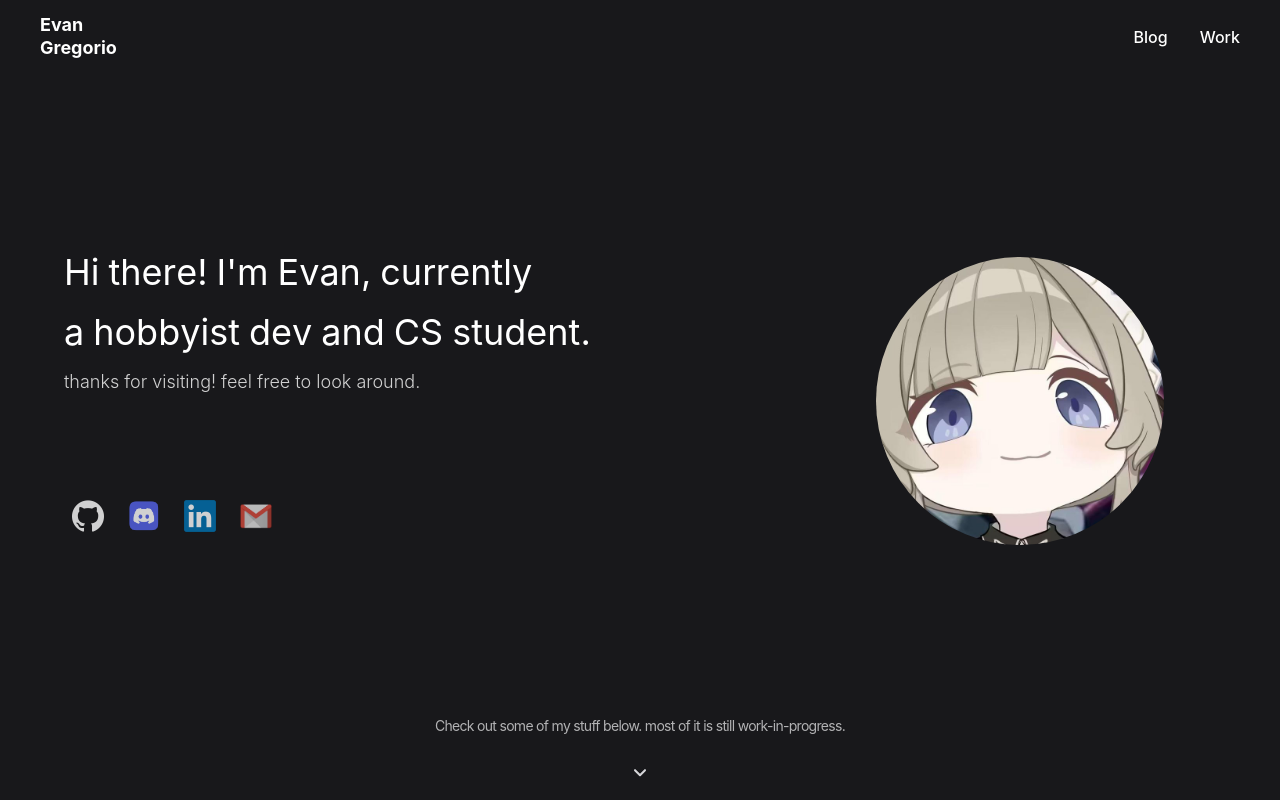
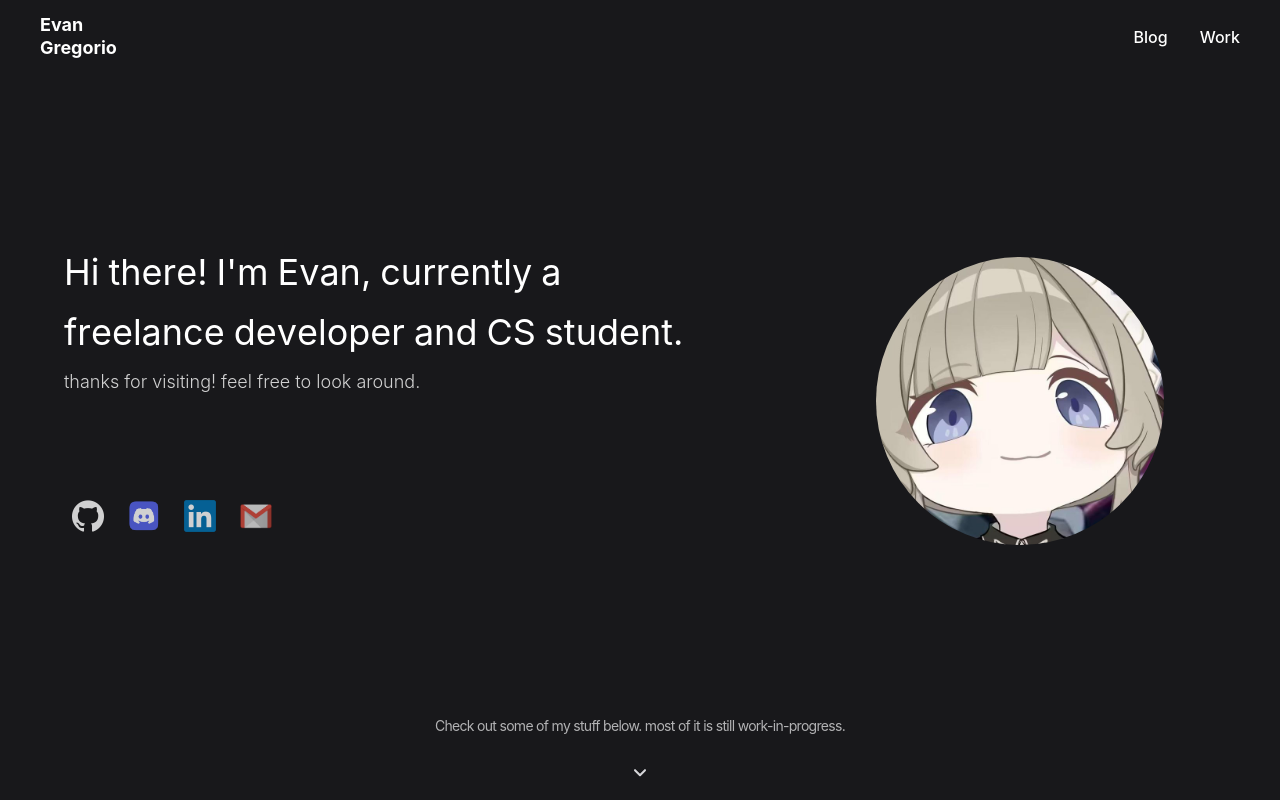
Before and after one commit to randomchaffee/portfolio, a React (Vite) app: page / in a window 1280 px wide. Shown: the top 800 px of the page. Built offline with nearby package versions, Linux system fonts and the light colour scheme.

Commit message:
refactor: tweak the hero description

```diff
--- a/src/components/Hero.tsx
+++ b/src/components/Hero.tsx
@@ -18,10 +18,10 @@ const Hero = () => {
                 {/* left side */}
                 <div className="px-4 md:px-16 flex flex-col text-3xl md:text-4xl font-normal text-center md:text-left">
                     <span className="pb-5">
-                        <BouncyText text="Hi there! I'm Evan, currently" />
+                        <BouncyText text="Hi there! I'm Evan, currently a" />
                     </span>
                     <span className="pb-4">
-                        <BouncyText text="a hobbyist dev and CS student." delayOffset={1.2} />
+                        <BouncyText text="freelance developer and CS student." delayOffset={1.2} />
                     </span>
                     <span className="text-lg font-light opacity-80">
                         <SubtleBounceText text="thanks for visiting! feel free to look around." delayOffset={2.9} />
```
